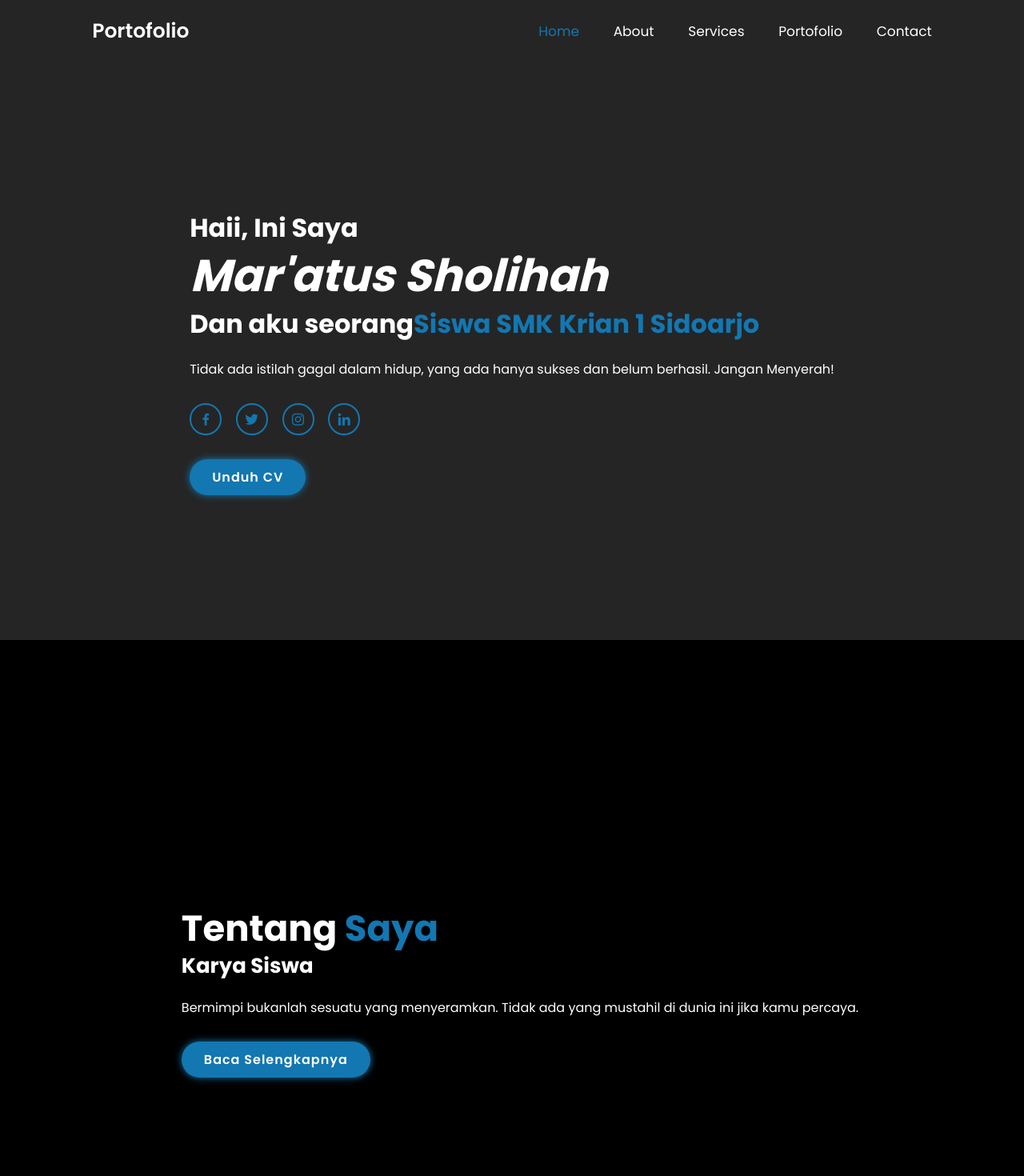
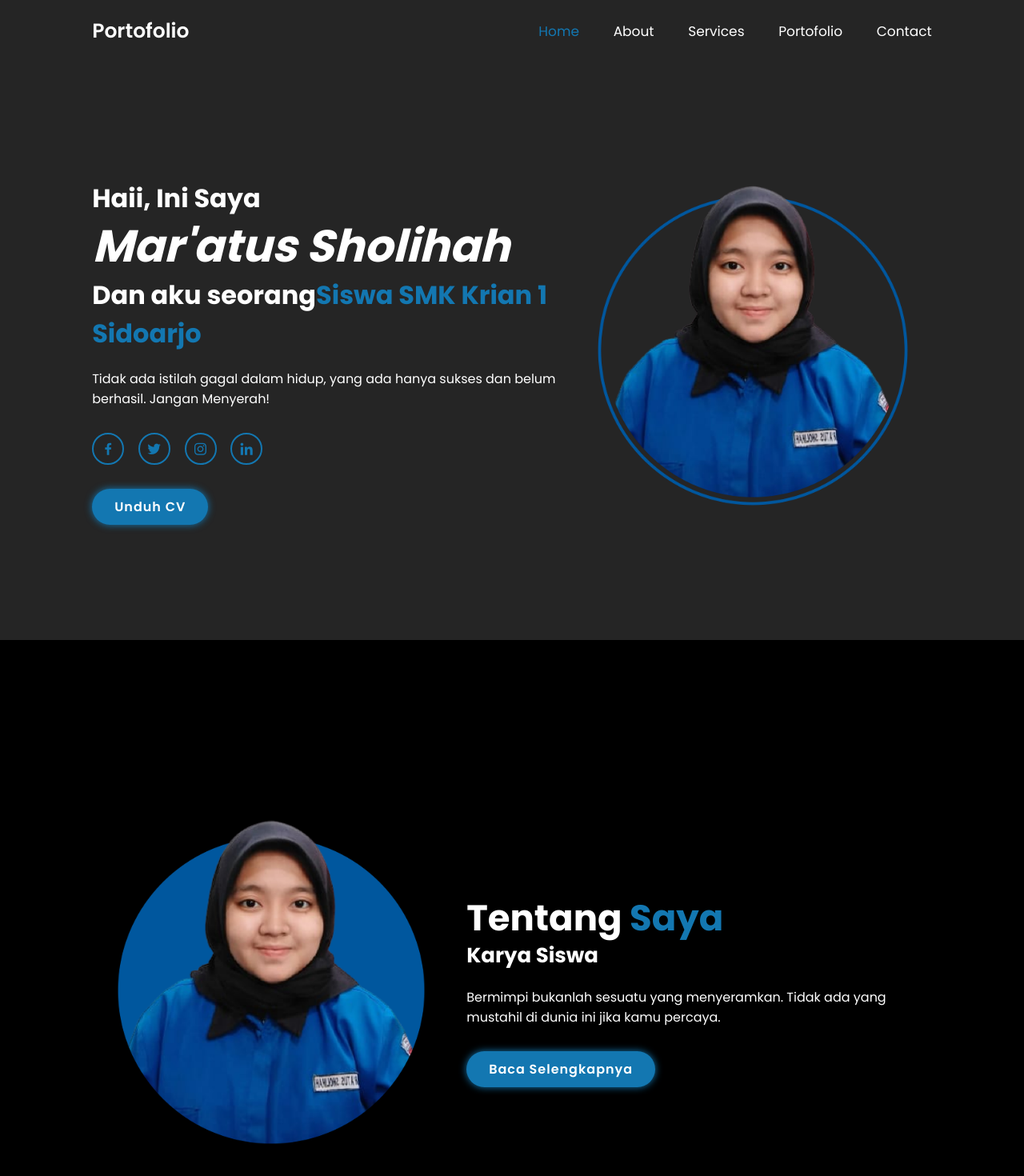
Before and after one commit to atuss123/atuss123.github.io, a plain HTML site: page index.html in a window 1280 px wide. Shown: the top 1470 px of the page at 80% size. Drawn offline with nearby package versions, Linux system fonts and the light colour scheme; a script that the page names is missing; files whose address does not match are found by name.

Commit message:
Update index.html

```diff
--- a/index.html
+++ b/index.html
@@ -48,7 +48,7 @@
         </div>
 
         <div class="home-img">
-            <img src="file:///C:/Users/siswa-RPL3-11/Downloads/atus1%20(1).png" alt="">
+            <img src="atus1 (1).png" alt="">
         </div>
     </section>
 
@@ -56,7 +56,7 @@
     <!-- about section design -->
     <section class="about" id="about">
         <div class="about-img">
-            <img src="file:///C:/Users/siswa-RPL3-11/Downloads/atus1%20(1).png" alt="">
+            <img src="atus2.png" alt="">
         </div>
 
         <div class="about-content">
```
